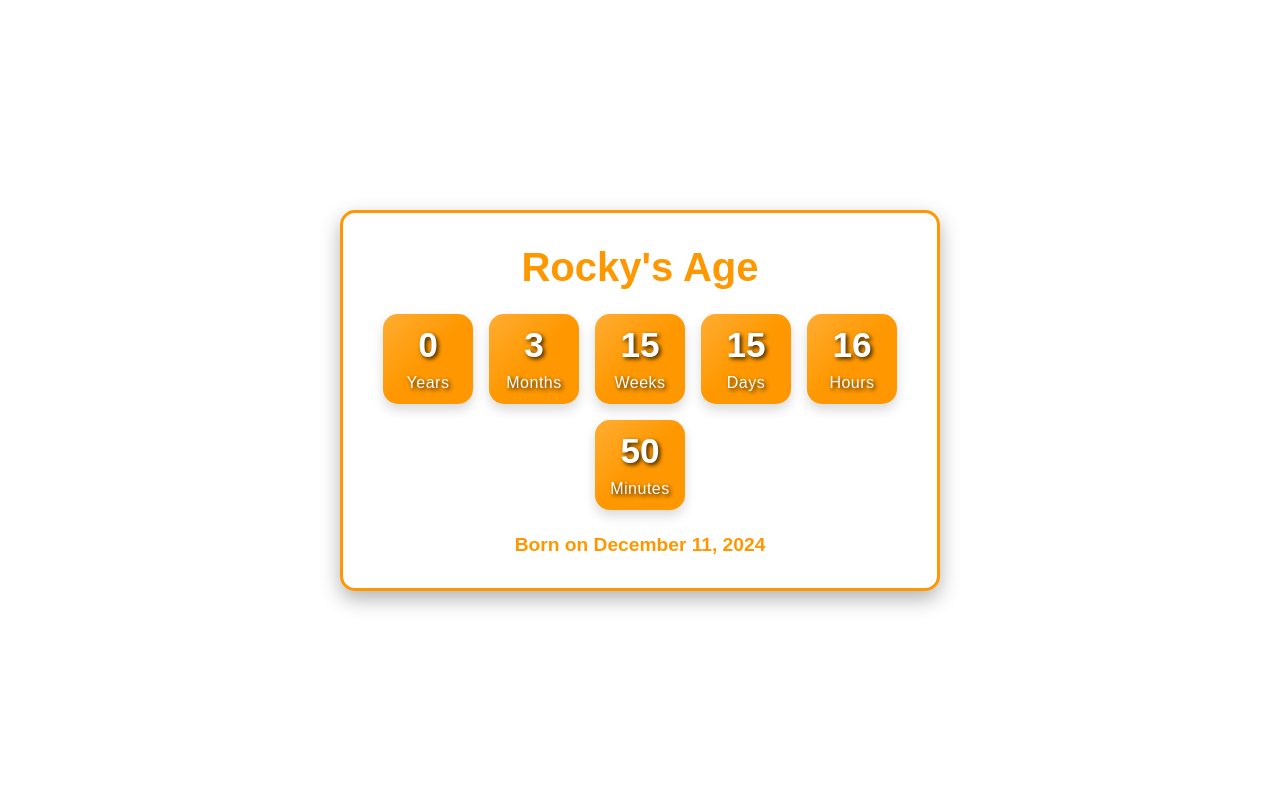
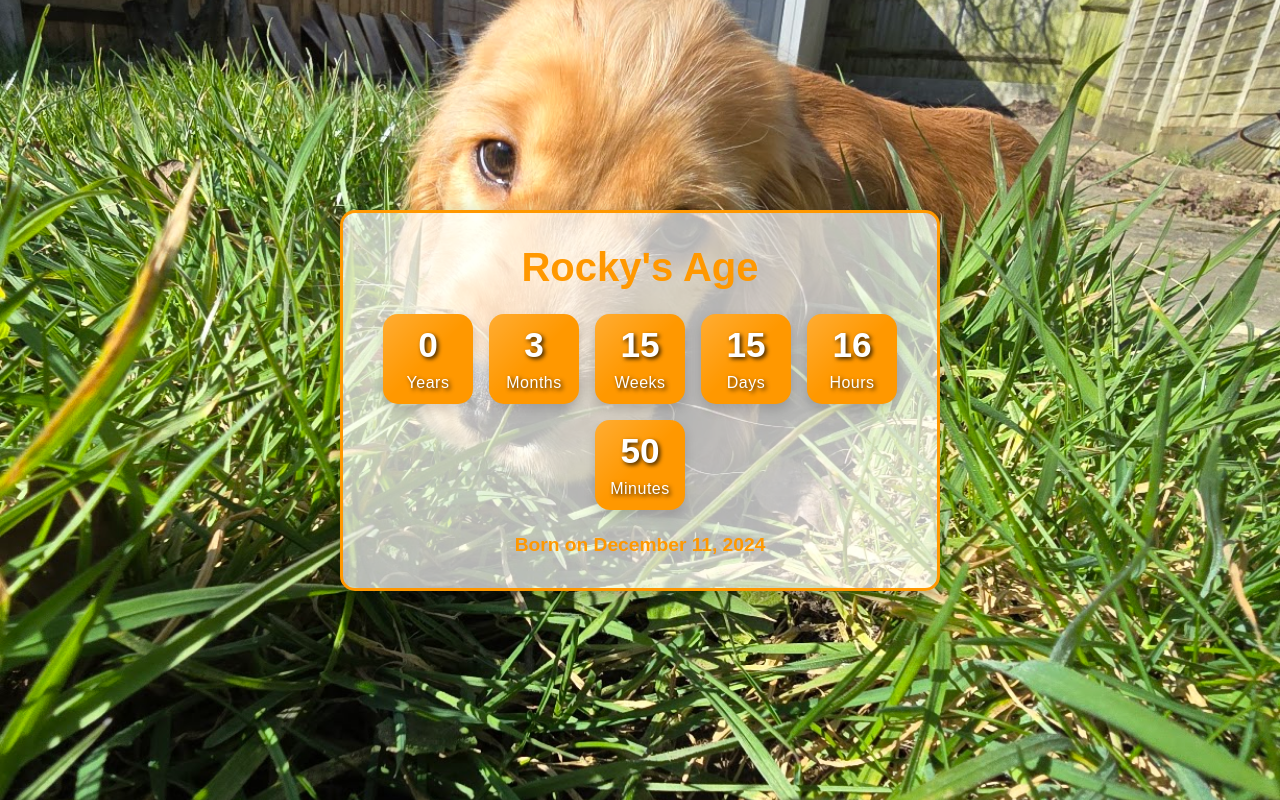
Before and after one commit to dariocostanzo/how-old-is-rocky, a plain HTML site: page index.html in a window 1280 px wide. Drawn offline with Linux system fonts and the light colour scheme.

Commit message:
style: update background image and container transparency
Changed the background image from 'rocky.jpg' to 'rocky-1.jpg' and adjusted the container background to be semi-transparent for better visual appeal and readability.

```diff
--- a/styles.css
+++ b/styles.css
@@ -6,7 +6,7 @@
 }
 
 body {
-  background-image: url("rocky.jpg");
+  background-image: url("rocky-1.jpg");
   background-size: cover;
   background-position: center;
   background-repeat: no-repeat;
@@ -22,19 +22,8 @@ body {
   overflow: hidden;
 }
 
-body::before {
-  content: "";
-  position: absolute;
-  top: 0;
-  left: 0;
-  width: 100%;
-  height: 100%;
-  background-color: #ffffff;
-  z-index: -1;
-}
-
 .container {
-  background-color: white; /* Changed to white background */
+  background-color: rgba(255, 255, 255, 0.7); /* Semi-transparent white background */
   padding: 2rem;
   border-radius: 15px;
   text-align: center;
```
Also changed, not shown: rocky-1.jpg (added).
